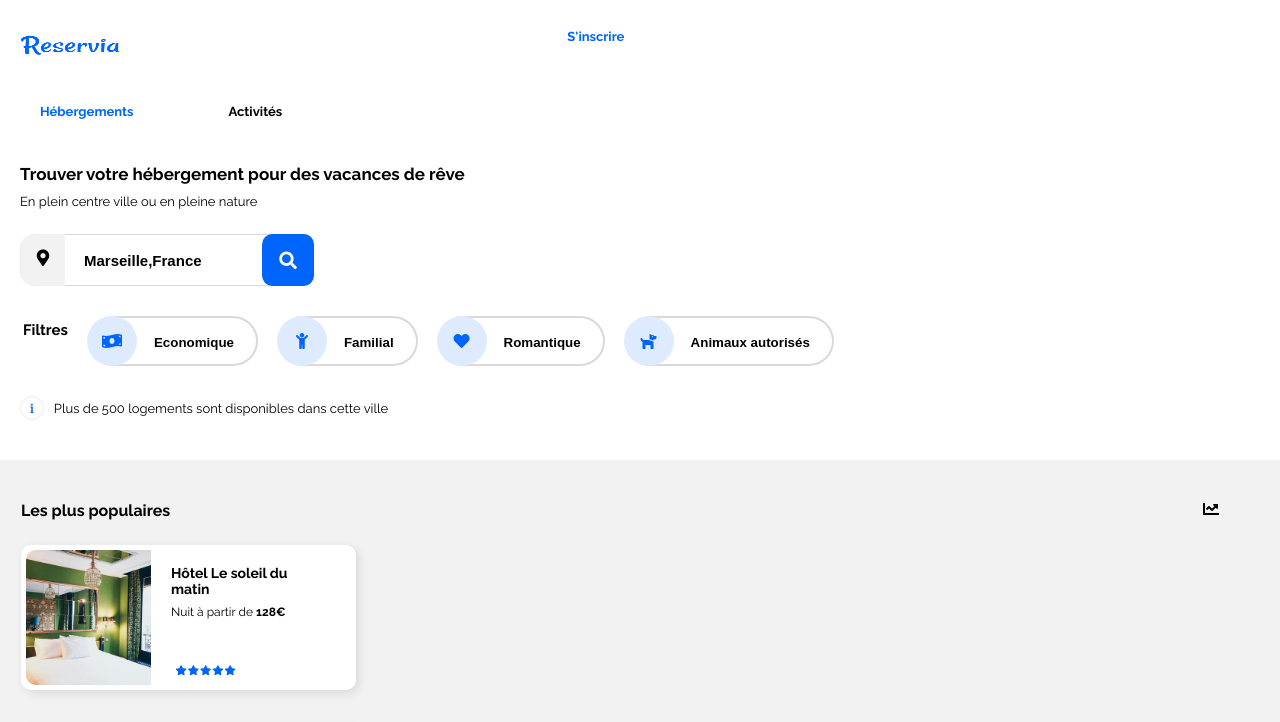
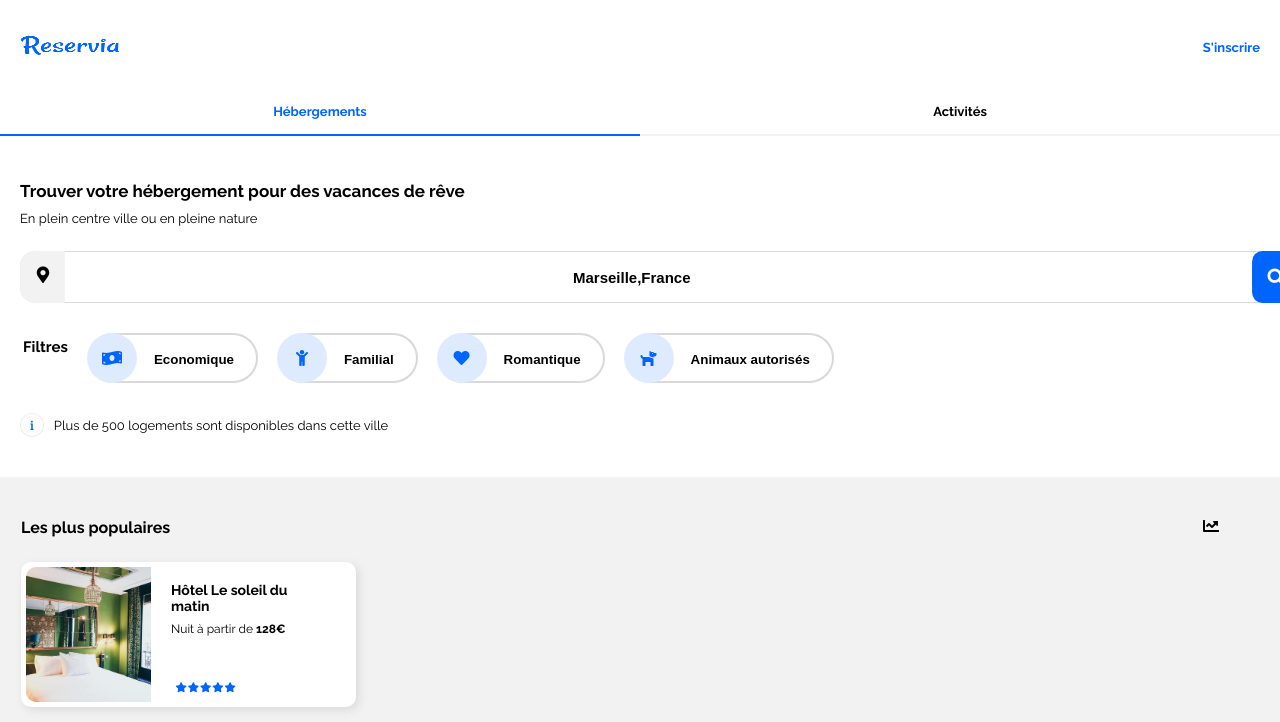
Before and after one commit to BryanYanice/P2_Bryan_HAMMOUM, a plain HTML site: page index.html in a window 1280 px wide. Shown: the top 722 px of the page. Drawn offline with Linux system fonts and the light colour scheme.

Commit message:
ajout de border dans le nav

```diff
--- a/style.css
+++ b/style.css
@@ -33,14 +33,16 @@ nav
     display: flex;
     flex-flow: row wrap;
     font-family:'Raleway', sans-serif;
-    margin-top: 50px;
     font-size: 12px;
 }
 
 .element
 {
-    margin-right: 65px;
-    /*margin-top: 50px;*/
+    display: block;
+    margin-left: 10px;
+    margin-right: 10px;
+    padding: 45px 20px 0 20px;
+    border-top: 2px solid transparent;
 }
 
 .element:active
@@ -51,6 +53,7 @@ nav
 .element-1
 {
     color: #0065fc;
+    border-top-color: #0065fc;
 }
 
 .element-2
@@ -657,27 +660,36 @@ input
     }
 
     .element {
-        margin-right: 0px;
+
         font-size: 13px;
         font-weight: bold;
+        margin: 0px;
+        padding:  0;
+        padding-bottom: 15px;
+        border-bottom: 2px solid #f2f2f2;
+        border-top: none;
+        width: 50%;
+        text-align: center;
     }
 
     .element-1 {
-        margin-left: 40px;
-        margin-right: 0px;
+        border-bottom-color: #0065fc;
+
     }
 
     .element-2 {
-        margin-left: 95px;
-        margin-right: 0px;
+
     }
 
     .element-3 {
-        margin-top: 0px;
-        margin-left: 285px;
-        position: relative;
-        bottom: 75px;
-        left: 0px;
+
+        position: absolute;
+        top: 40px;
+        right: 20px;
+        padding-bottom: 0px;
+        border-bottom: none;
+        width: auto;
+
     }
 
     .element2 {
@@ -687,16 +699,20 @@ input
 
     form {
         margin-left: 20px;
+        width: 100%;
+    }
+
+    #Marseille {
+        width: 100%;
     }
 
     .recherche {
         /*width: 238px;
         padding-right: 75px;*/
+        width: 100%;
     }
 
     .recherche::placeholder {
-        padding-left: 20px;
-        padding-right: 65px;
     }
 
     .recherche-1 {
```
